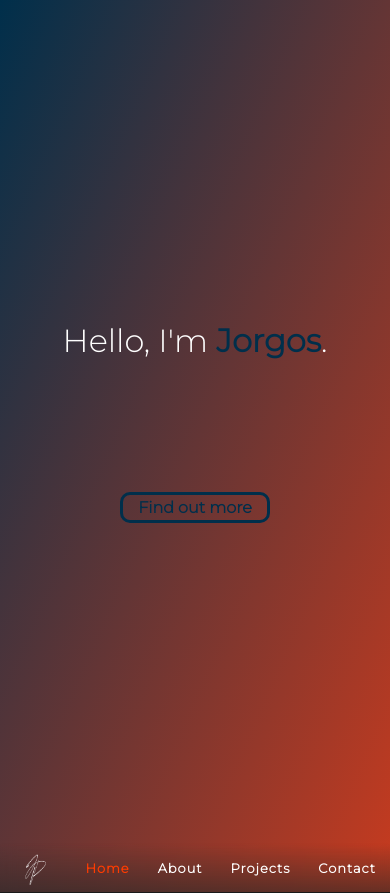
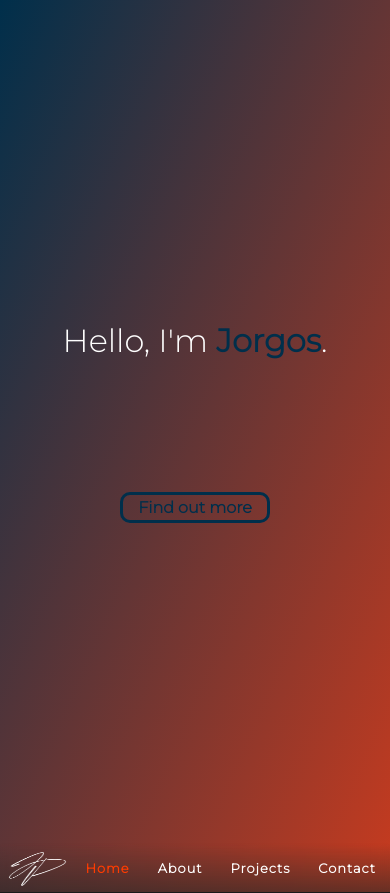
Before and after one commit to JorgoPapapostolu/Portfolio, a React (Create React App) app: page / in a window 390 px wide. Built offline with nearby package versions, Linux system fonts and the light colour scheme.

Commit message:
Logo & Icon better

```diff
--- a/src/App.css
+++ b/src/App.css
@@ -177,9 +177,10 @@ body {
 /* Navbar */
 
 .navigationLogo {
-  width: 250px;
-  height: 100px;
+  width: 120px;
+  height: 70px;
   justify-content: flex-start;
+  margin-left: 5.5rem;
 }
 
 .navigation-bar {
@@ -192,7 +193,7 @@ body {
   backdrop-filter: blur(8px);
   background: linear-gradient(to bottom, transparent, rgba(40, 40, 40, 0.6));
   box-shadow: 0 4px 4px rgba(0, 0, 0, 0.3);
-  overflow-y: hidden;
+  overflow: hidden;
 }
 
 .navigationList {
@@ -221,9 +222,10 @@ body {
 
 @media (max-width: 700px) {
   .navigationLogo {
-    width: 100px;
-    height: 60px;
+    width: 80px;
+    height: 40px;
     overflow: hidden;
+    margin: 0;
   }
 
   .navigationList {
```
Also changed, not shown: src/img/Logo.png, 1 other file (tests, documents, lock files or other folders).
